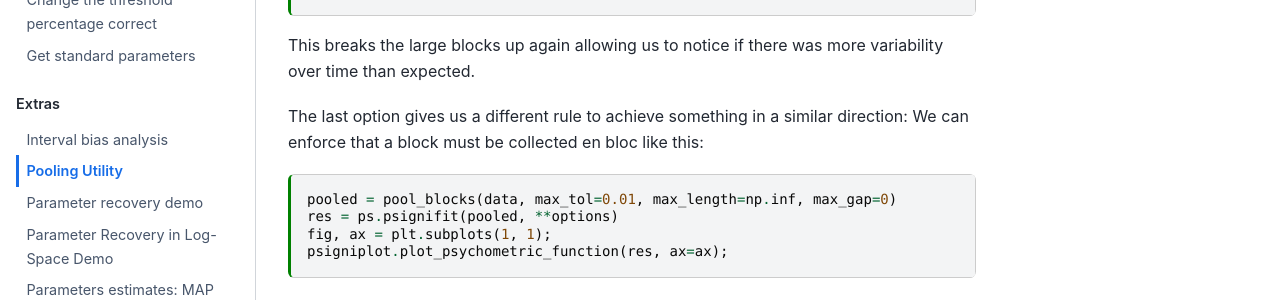
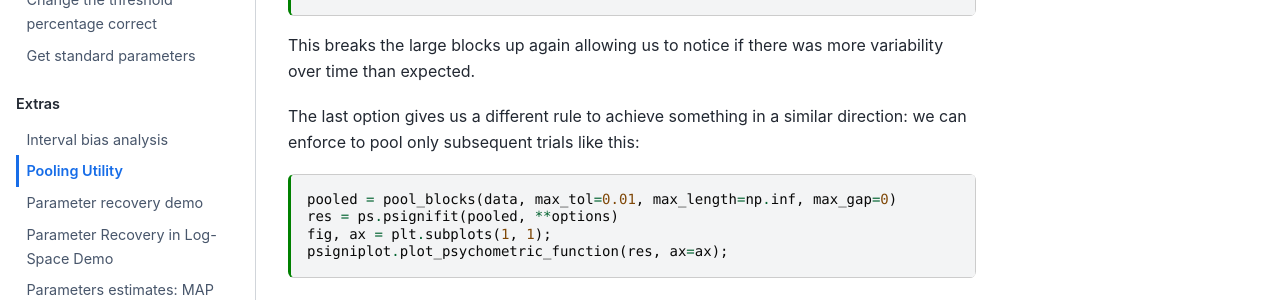
Before and after one commit to wichmann-lab/python-psignifit, a Jupyter Book: the page built from docs/examples/pooling_utilities.md, in a window 1280 px wide and 900 px high, scrolled down 1280 px. Shown: the part 348-648 px from the top of the window. Built offline with Jupyter Book 1.0.4 settings and Sphinx 7.4.7 and the Sphinx Book theme 1.1.4, drawn with Linux system fonts in a browser that asks for light colours.

Commit message:
phrasing change

````diff
--- a/docs/examples/pooling_utilities.md
+++ b/docs/examples/pooling_utilities.md
@@ -81,7 +81,7 @@ psigniplot.plot_psychometric_function(res, ax=ax);
 
 This breaks the large blocks up again allowing us to notice if there was more variability over time than expected.
 
-The last option gives us a different rule to achieve something in a similar direction: We can enforce that a block must be collected en bloc like this:
+The last option gives us a different rule to achieve something in a similar direction: we can enforce to pool only subsequent trials like this:
 
 ```{code-cell} ipython3
 pooled = pool_blocks(data, max_tol=0.01, max_length=np.inf, max_gap=0)
````
